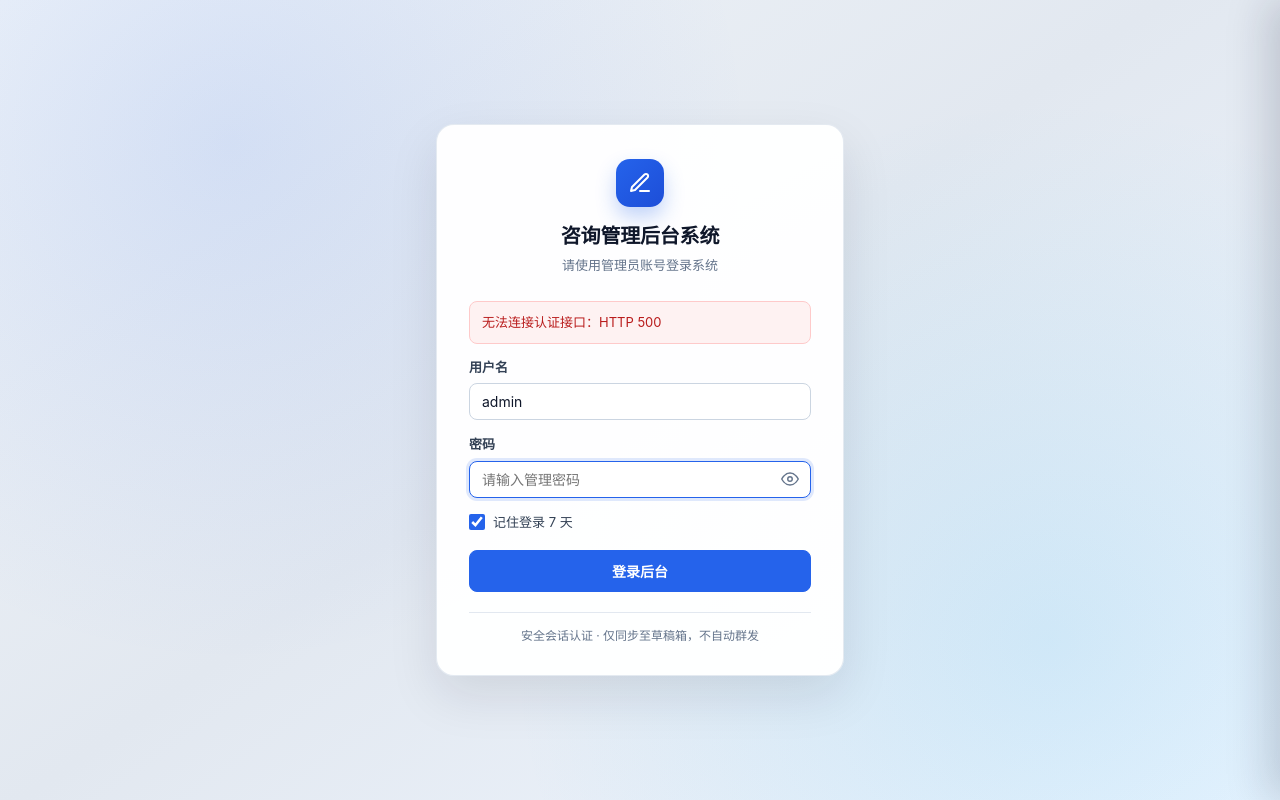
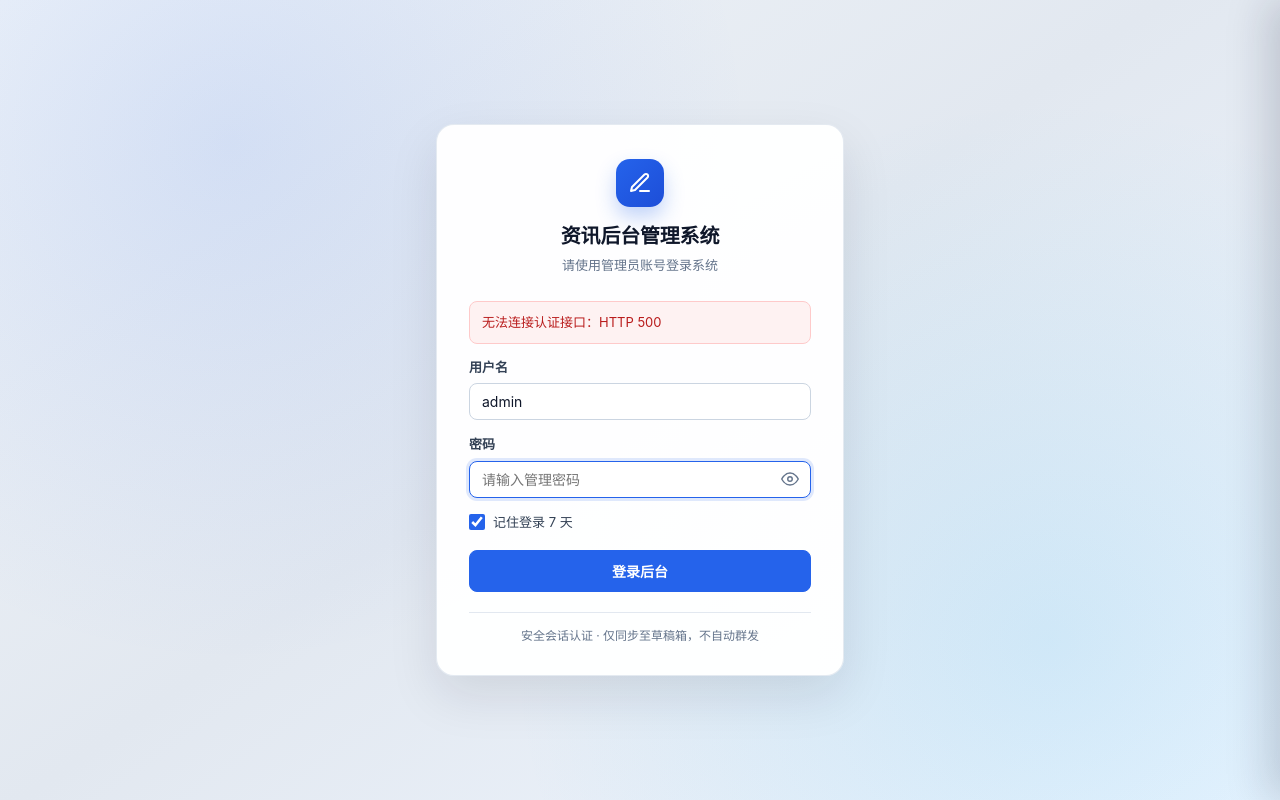
Before and after one commit to yellowdking/ai-media-docker, a FastAPI app: page / in a window 1280 px wide. Run offline with FastAPI, Linux system fonts and the light colour scheme; data that the repository does not hold is empty; parts of the project's set-up code (start-up, migrations or seed data) failed here and were passed over; some libraries are stand-ins or nearby versions.

Commit message:
chore(ui): rename brand to 资讯后台管理系统 in index.html

```diff
--- a/app/templates/index.html
+++ b/app/templates/index.html
@@ -3,7 +3,7 @@
 <head>
   <meta charset="UTF-8" />
   <meta name="viewport" content="width=device-width, initial-scale=1.0" />
-  <title>咨询管理后台系统</title>
+  <title>资讯后台管理系统</title>
   <style>
     :root {
       --bg: #f8fafc;
@@ -1006,7 +1006,7 @@
             <path d="M16.5 3.5a2.121 2.121 0 0 1 3 3L7 19l-4 1 1-4 12.5-12.5z"></path>
           </svg>
         </div>
-        <h1>咨询管理后台系统</h1>
+        <h1>资讯后台管理系统</h1>
         <p>请使用管理员账号登录系统</p>
       </div>
 
@@ -1115,7 +1115,7 @@
           </svg>
         </div>
         <div style="min-width:0;">
-          <h1 id="site-title">咨询管理后台系统</h1>
+          <h1 id="site-title">资讯后台管理系统</h1>
           <p>内容与发布管理</p>
         </div>
       </div>
@@ -1440,7 +1440,7 @@
               </div>
               <div class="field">
                 <label for="cfg-site-name">站点标题</label>
-                <input type="text" id="cfg-site-name" placeholder="咨询管理后台系统" />
+                <input type="text" id="cfg-site-name" placeholder="资讯后台管理系统" />
               </div>
             </div>
 
@@ -1575,7 +1575,7 @@
       settings: '4. 系统配置'
     };
 
-    const DEFAULT_SITE_NAME = '咨询管理后台系统';
+    const DEFAULT_SITE_NAME = '资讯后台管理系统';
 
     const STAGE_LABELS = {
       win_collect: 'Windows 采集',
```
